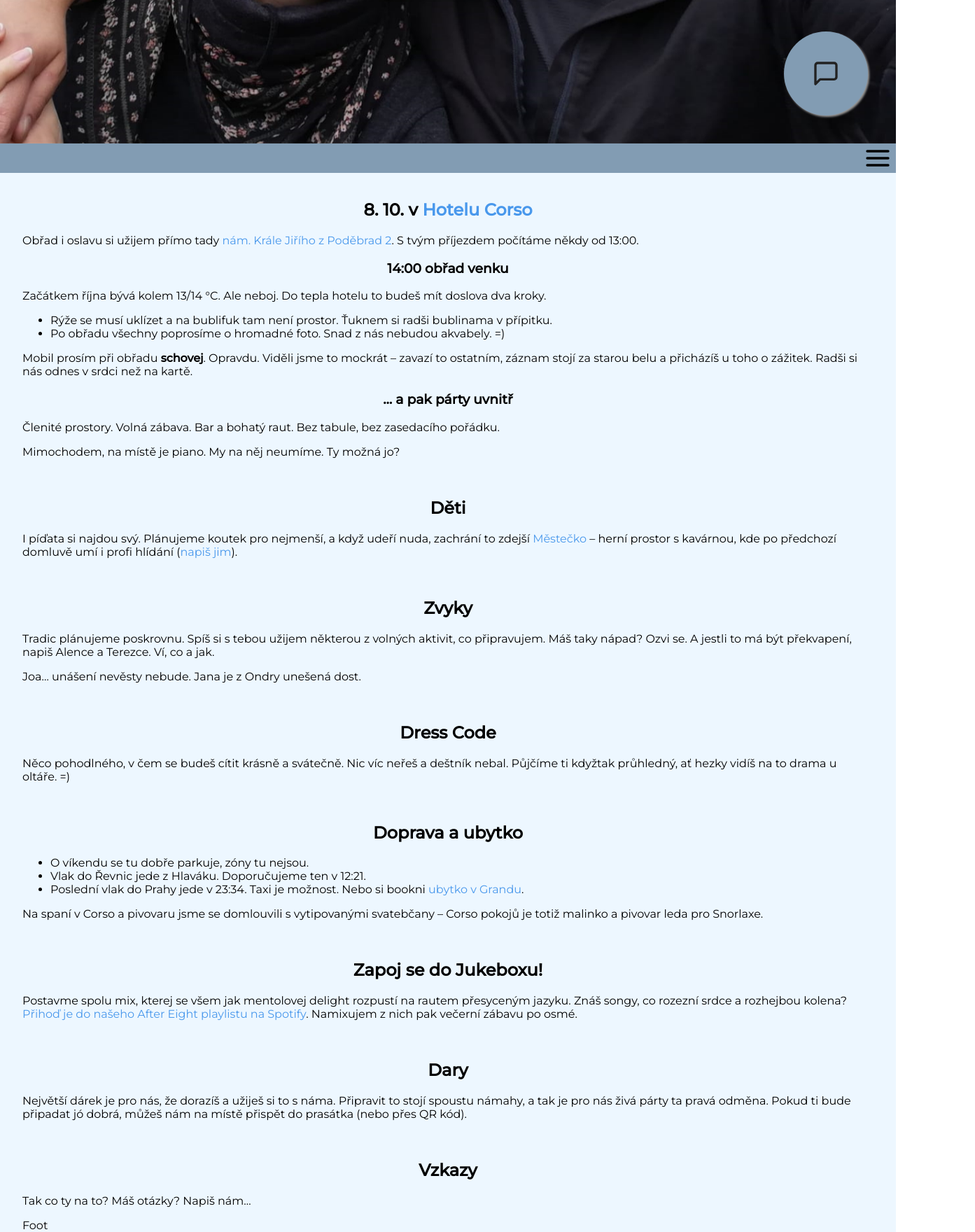
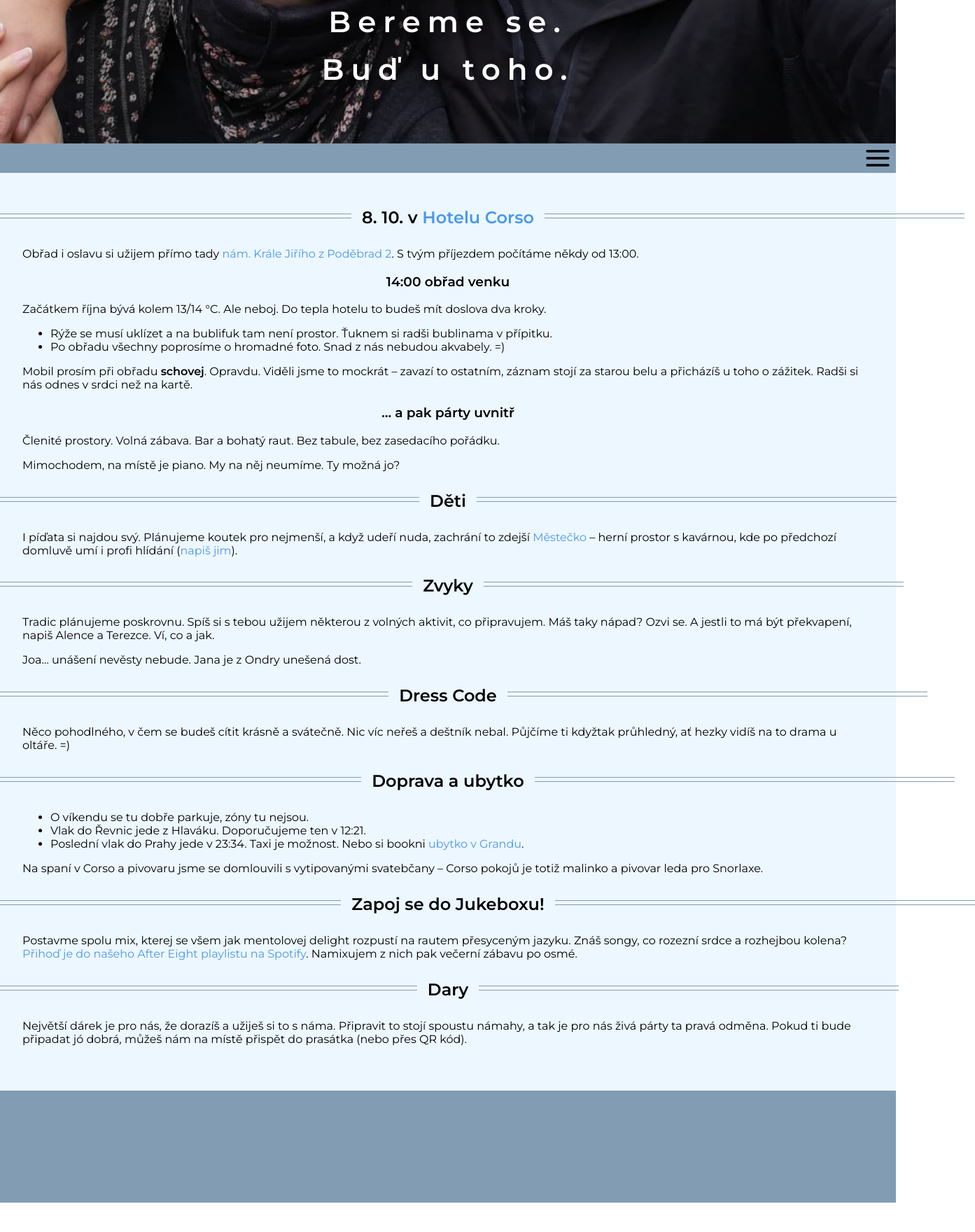
Before and after one commit to AndrewInside/wedding, a React (Create React App) app: page / in a window 1280 px wide. Shown: the part 595-2355 px from the top of the page at 70% size, 1393 px wide, since content can reach past the window. After the commit the page ends 2313 px from the top, so only its background shows below. Built offline with nearby package versions, Linux system fonts and the light colour scheme.

Commit message:
wip styling

```diff
--- a/public/index.html
+++ b/public/index.html
@@ -4,7 +4,7 @@
 <head>
   <link rel="preconnect" href="https://fonts.googleapis.com">
   <link rel="preconnect" href="https://fonts.gstatic.com" crossorigin>
-  <link href="https://fonts.googleapis.com/css2?family=Montserrat:wght@300;400;500&display=swap" rel="stylesheet">
+  <link href="https://fonts.googleapis.com/css2?family=Montserrat:wght@400;600&display=swap" rel="stylesheet">
   <meta charset="utf-8" />
   <link rel="apple-touch-icon" sizes="180x180" href="%PUBLIC_URL%/icon_180.png" />
   <link rel="icon" type="image/png" sizes="32x32" href="%PUBLIC_URL%/icon_32.png" />
--- a/src/App.js
+++ b/src/App.js
@@ -4,6 +4,7 @@ import { Header } from './components/Header';
 import { Navigation } from './components/Navigation';
 import Link from './components/Link';
 import ContentBox from './components/ContentBox';
+import FancyTitle from './components/FancyTitle';
 
 function App() {
   return (
@@ -12,7 +13,7 @@ function App() {
       <Navigation />
       <section className='app-content-section'>
         <ContentBox name="nav-where" >
-          <h2>8. 10. v <Link href="https://www.boutiquehotelcorso.cz/" title="Hotel">Hotelu Corso</Link></h2>
+          <FancyTitle>8. 10. v <Link href="https://www.boutiquehotelcorso.cz/" title="Hotel">Hotelu Corso</Link></FancyTitle>
           <p>Obřad i oslavu si užijem přímo tady <Link href="https://goo.gl/maps/YyZu5zetd262" title="Mapa">nám. Krále Jiřího z Poděbrad 2</Link>. S tvým příjezdem počítáme někdy od 13:00.</p>
           <h3>14:00 obřad venku</h3>
           <p>
@@ -30,20 +31,20 @@ function App() {
           <p>Mimochodem, na místě je piano. My na něj neumíme. Ty možná jo?</p>
         </ContentBox>
         <ContentBox name="nav-kids">
-          <h2>Děti</h2>
+          <FancyTitle>Děti</FancyTitle>
           <p>I píďata si najdou svý. Plánujeme koutek pro nejmenší, a když udeří nuda, zachrání to zdejší <Link href="https://www.nasemestecko.cz/" title="Dětský koutek">Městečko</Link> – herní prostor s kavárnou, kde po předchozí domluvě umí i profi hlídání (<Link href="https://www.nasemestecko.cz/hlidani-deti-revnice/" title="Kontakt">napiš jim</Link>).</p>
         </ContentBox>
         <ContentBox name="nav-traditions">
-          <h2>Zvyky</h2>
+          <FancyTitle>Zvyky</FancyTitle>
           <p>Tradic plánujeme poskrovnu. Spíš si s tebou užijem některou z volných aktivit, co připravujem. Máš taky nápad? Ozvi se. A jestli to má být překvapení, napiš Alence a Terezce. Ví, co a jak.</p>
           <p>Joa… unášení nevěsty nebude. Jana je z Ondry unešená dost.</p>
         </ContentBox>
         <ContentBox name="nav-dress-code">
-          <h2>Dress Code</h2>
+          <FancyTitle>Dress Code</FancyTitle>
           <p>Něco pohodlného, v čem se budeš cítit krásně a svátečně. Nic víc neřeš a deštník nebal. Půjčíme ti kdyžtak průhledný, ať hezky vidíš na to drama u oltáře. =)</p>
         </ContentBox>
         <ContentBox name="nav-transport">
-          <h2>Doprava a ubytko</h2>
+          <FancyTitle>Doprava a ubytko</FancyTitle>
           {/* Mapka */}
           <ul>
             <li>O víkendu se tu dobře parkuje, zóny tu nejsou.</li>
@@ -55,22 +56,22 @@ function App() {
           </p>
         </ContentBox>
         <ContentBox name="nav-jukebox">
-          <h2>Zapoj se do Jukeboxu!</h2>
+          <FancyTitle>Zapoj se do Jukeboxu!</FancyTitle>
           <p>Postavme spolu mix, kterej se všem jak mentolovej delight rozpustí na rautem přesyceným jazyku. Znáš songy, co rozezní srdce a rozhejbou kolena? <Link href="https://open.spotify.com/playlist/3J6OwjYfuYeDeSAu24D6eZ?si=cc1d544763dc4064&pt=bd03725ea8bf16960d0b4e76086f297e" title="Spotify">Přihoď je do našeho After Eight playlistu na Spotify</Link>. Namixujem z nich pak večerní zábavu po osmé.</p>
         </ContentBox>
         <ContentBox name="nav-gifts">
-          <h2>Dary</h2>
+          <FancyTitle>Dary</FancyTitle>
           <p>Největší dárek je pro nás, že dorazíš a užiješ si to s náma. Připravit to stojí spoustu námahy, a tak je pro nás živá párty ta pravá odměna. Pokud ti bude připadat jó dobrá, můžeš nám na místě přispět do prasátka (nebo přes QR kód).</p>
         </ContentBox>
       </section>
-      <section className='app-comment-section' id='app-comment-section'>
+      {/* <section className='app-comment-section' id='app-comment-section'>
         <ContentBox name='nav-comments'>
         <h2>Vzkazy</h2>
         <p>Tak co ty na to? Máš otázky? Napiš nám…</p>
         </ContentBox>
-      </section>
+      </section> */}
       <footer className='app-footer'>
-        Foot
+
       </footer>
     </div>
   );
--- /dev/null
+++ b/src/components/FancyTitle.js
@@ -0,0 +1,12 @@
+import React from 'react';
+
+const FancyTitle = props => {
+    const { children } = props;
+    return (
+        <div className="fancy">
+            <h2>{children}</h2>
+        </div>
+    )
+};
+
+export default FancyTitle;
--- a/src/components/Header.js
+++ b/src/components/Header.js
@@ -11,12 +11,12 @@ export const Header = () => {
             { image: header, speed: -50, expanded: false, opacity: [1.6, 0.4] },
             {
               children: (
-                <div className="app-header-wrapper" style={{ height: "100vh", display: "flex", flexDirection: "column", justifyContent: "center" }}>
-                  <h1>Jana &amp; Ondra</h1>
-                  <h2>Bereme se. Buď u toho.</h2>
+                <div className="app-header-wrapper">
+                  <h2>Bereme se.</h2>
+                  <h2>Buď u&nbsp;toho.</h2>
                 </div>
               ),
-              speed: -30,
+              speed: 10,
               expanded: false
             }]} />
       </header>
--- a/src/components/Navigation.js
+++ b/src/components/Navigation.js
@@ -1,5 +1,5 @@
 import React, { useState } from 'react';
-import { MessageSquare, Menu } from 'react-feather';
+import { Menu } from 'react-feather';
 import MenuLink from './MenuLink';
 
 export const Navigation = () => {
@@ -20,13 +20,9 @@ export const Navigation = () => {
                         <li><MenuLink href='#nav-transport' onClick={setOpenMenu}>Doprava a ubytko</MenuLink></li>
                         <li><MenuLink href='#nav-jukebox' onClick={setOpenMenu}>Zapoj se do Jukeboxu!</MenuLink></li>
                         <li><MenuLink href='#nav-gifts' onClick={setOpenMenu}>Dary</MenuLink></li>
-                        <li><MenuLink href='#nav-comments' onClick={setOpenMenu}>Vzkazy</MenuLink></li>
                     </ul>
                 </div>
             </nav>
-            <a className='app-comment-float' href="#app-comment-section">
-                <MessageSquare size='2.5rem' />
-            </a>
         </>
     )
 }
--- a/src/css/App.css
+++ b/src/css/App.css
@@ -13,12 +13,7 @@ h4 {
   text-align: center;
 }
 
-h2{
-  margin-top: 0;
-  padding-top: var(--nav-height);
-}
-
-a:hover{
+a:hover {
   text-decoration: underline;
 }
 
@@ -30,6 +25,22 @@ a:hover{
   justify-content: center;
 }
 
+.app-header-wrapper {
+  height: 90vh;
+  display: flex;
+  flex-direction: column;
+  justify-content: end;
+  gap: 1em;
+}
+
+.app-header-wrapper h2 {
+  font: 600 42px Montserrat;
+  color: #ffffff;
+  text-shadow: 0 5px 8px rgba(0, 0, 0, 0.5);
+  letter-spacing: 10px;
+  padding: 0;
+  margin: 0;
+}
 
 /* ========== NAVIGATION ========== */
 .app-nav {
@@ -38,6 +49,7 @@ a:hover{
   background-color: var(--primary-dark);
   color: var(--primary-light);
   position: sticky;
+  z-index: 10;
   top: 0;
   height: var(--nav-height);
 }
@@ -68,7 +80,7 @@ a:hover{
   list-style: none;
 }
 
-a.nav-link{
+a.nav-link {
   width: 100%;
   display: inline-block;
   color: black;
@@ -95,11 +107,15 @@ a.nav-link{
   color: var(--primary-dark);
 }
 
-a.app-comment-float{
+a.app-comment-float {
   color: var(--font-color);
 }
 
 /* ========== CONTENT ========== */
+
+.app-content-section{
+  margin-top: 2.5rem;
+}
 
 .app-content-section,
 .app-comment-section,
@@ -112,6 +128,48 @@ a.app-comment-float{
   background-color: var(--primary-light);
 }
 
+.fancy {
+  line-height: 0.5;
+  text-align: center;
+}
+
+.fancy h2 {
+  display: inline-block;
+  position: relative;
+  z-index: 5;
+}
+
+.fancy h2::before,
+.fancy h2::after {
+  content: "";
+  position: absolute;
+  height: 5px;
+  border-bottom: 1px solid var(--primary-dark);
+  border-top: 1px solid var(--primary-dark);
+  top: 0;
+  width: 600px;
+}
+
+.fancy h2::before {
+  right: 100%;
+  margin-right: 15px;
+}
+
+.fancy h2::after {
+  left: 100%;
+  margin-left: 15px;
+}
+
+/* ========== FOOTER ========== */
+
+.app-footer {
+  margin-top: 3rem;
+  min-height: 20vh;
+  background-color: var(--primary-dark);
+}
+
 /* ========== MEDIA ========== */
 
+
+
 /* ========== FRAMES ========== */
--- a/src/css/index.css
+++ b/src/css/index.css
@@ -3,6 +3,7 @@ body {
   font-family: 'Montserrat', -apple-system, BlinkMacSystemFont, 'Segoe UI', 'Roboto', 'Oxygen',
     'Ubuntu', 'Cantarell', 'Fira Sans', 'Droid Sans', 'Helvetica Neue',
     sans-serif;
+  font-weight: 400;
   -webkit-font-smoothing: antialiased;
   -moz-osx-font-smoothing: grayscale;
 }
```
